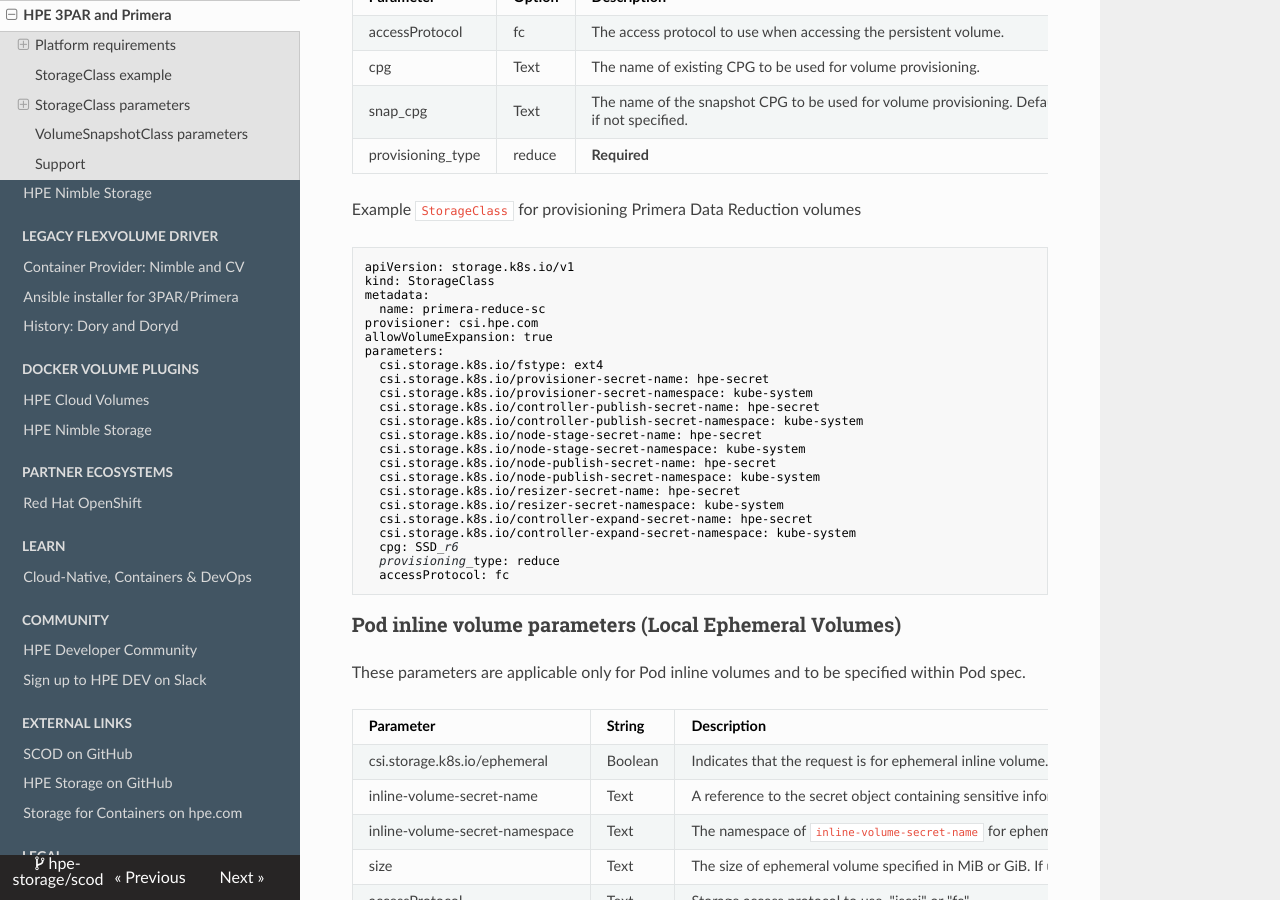
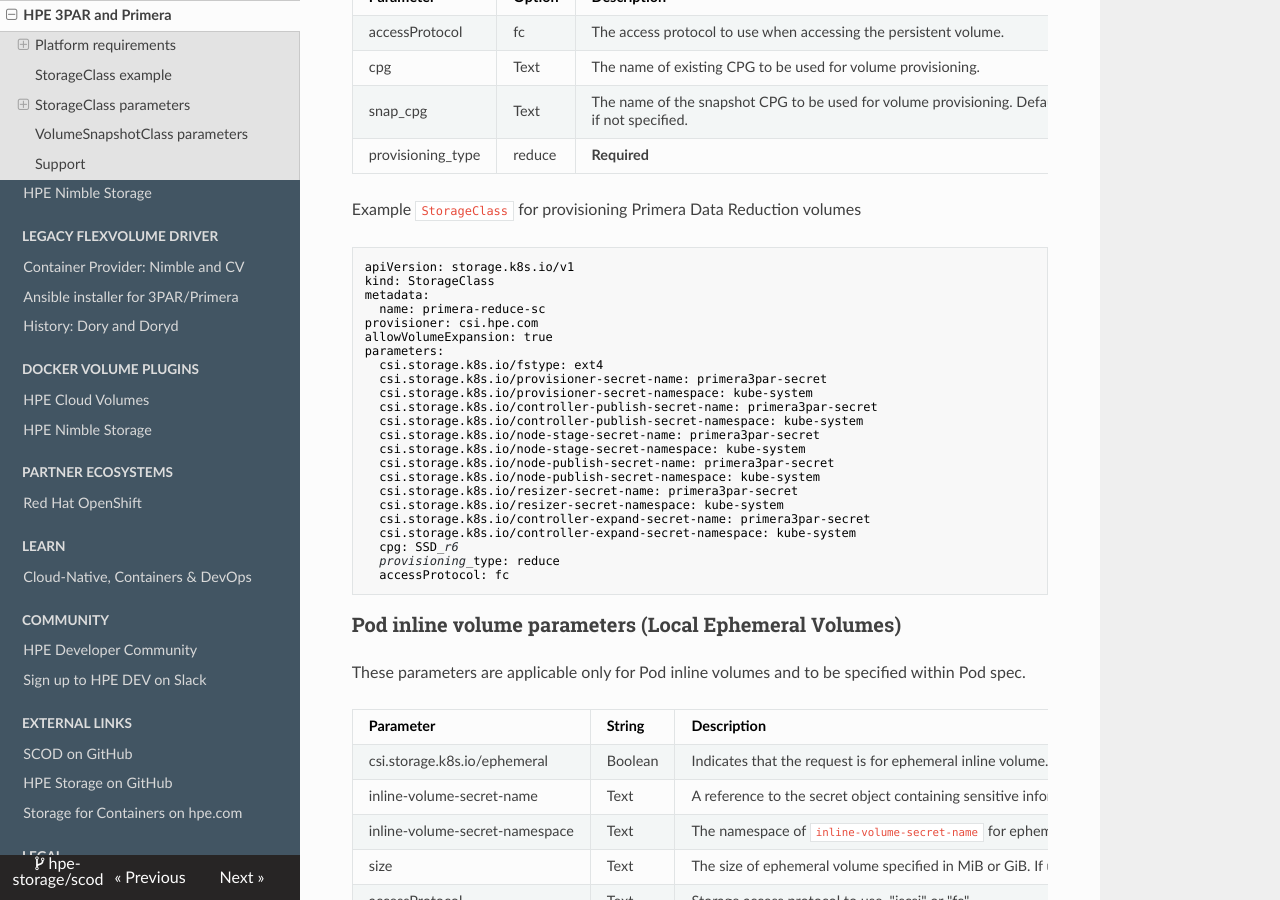
Before and after one commit to hpe-storage/scod, an MkDocs documentation site: the page built from docs/container_storage_provider/hpe_3par_primera/index.md, in a window 1280 px wide and 900 px high, scrolled down 2894 px. Built offline with MkDocs 1.6.1, drawn with Linux system fonts in a browser that asks for light colours; nearby versions of some CDN libraries; some of the changed text lies outside the part shown.

Commit message:
Updated secret name as per review comment
Signed-off-by: Sneha Rai <sneha_srai@yahoo.co.in>

```diff
--- a/docs/container_storage_provider/hpe_3par_primera/index.md
+++ b/docs/container_storage_provider/hpe_3par_primera/index.md
@@ -43,17 +43,17 @@
 allowVolumeExpansion: true
 parameters:
   csi.storage.k8s.io/fstype: ext4
-  csi.storage.k8s.io/provisioner-secret-name: hpe-secret
+  csi.storage.k8s.io/provisioner-secret-name: primera3par-secret
   csi.storage.k8s.io/provisioner-secret-namespace: kube-system
-  csi.storage.k8s.io/controller-publish-secret-name: hpe-secret
+  csi.storage.k8s.io/controller-publish-secret-name: primera3par-secret
   csi.storage.k8s.io/controller-publish-secret-namespace: kube-system
-  csi.storage.k8s.io/node-stage-secret-name: hpe-secret
+  csi.storage.k8s.io/node-stage-secret-name: primera3par-secret
   csi.storage.k8s.io/node-stage-secret-namespace: kube-system
-  csi.storage.k8s.io/node-publish-secret-name: hpe-secret
+  csi.storage.k8s.io/node-publish-secret-name: primera3par-secret
   csi.storage.k8s.io/node-publish-secret-namespace: kube-system
-  csi.storage.k8s.io/resizer-secret-name: hpe-secret
+  csi.storage.k8s.io/resizer-secret-name: primera3par-secret
   csi.storage.k8s.io/resizer-secret-namespace: kube-system
-  csi.storage.k8s.io/controller-expand-secret-name: hpe-secret
+  csi.storage.k8s.io/controller-expand-secret-name: primera3par-secret
   csi.storage.k8s.io/controller-expand-secret-namespace: kube-system
   cpg: FC_r6
   provisioning_type: tpvv
@@ -105,17 +105,17 @@
 allowVolumeExpansion: true
 parameters:
   csi.storage.k8s.io/fstype: ext4
-  csi.storage.k8s.io/provisioner-secret-name: hpe-secret
+  csi.storage.k8s.io/provisioner-secret-name: primera3par-secret
   csi.storage.k8s.io/provisioner-secret-namespace: kube-system
-  csi.storage.k8s.io/controller-publish-secret-name: hpe-secret
+  csi.storage.k8s.io/controller-publish-secret-name: primera3par-secret
   csi.storage.k8s.io/controller-publish-secret-namespace: kube-system
-  csi.storage.k8s.io/node-stage-secret-name: hpe-secret
+  csi.storage.k8s.io/node-stage-secret-name: primera3par-secret
   csi.storage.k8s.io/node-stage-secret-namespace: kube-system
-  csi.storage.k8s.io/node-publish-secret-name: hpe-secret
+  csi.storage.k8s.io/node-publish-secret-name: primera3par-secret
   csi.storage.k8s.io/node-publish-secret-namespace: kube-system
-  csi.storage.k8s.io/resizer-secret-name: hpe-secret
+  csi.storage.k8s.io/resizer-secret-name: primera3par-secret
   csi.storage.k8s.io/resizer-secret-namespace: kube-system
-  csi.storage.k8s.io/controller-expand-secret-name: hpe-secret
+  csi.storage.k8s.io/controller-expand-secret-name: primera3par-secret
   csi.storage.k8s.io/controller-expand-secret-namespace: kube-system
   cpg: SSD_r6
   provisioning_type: reduce
```
